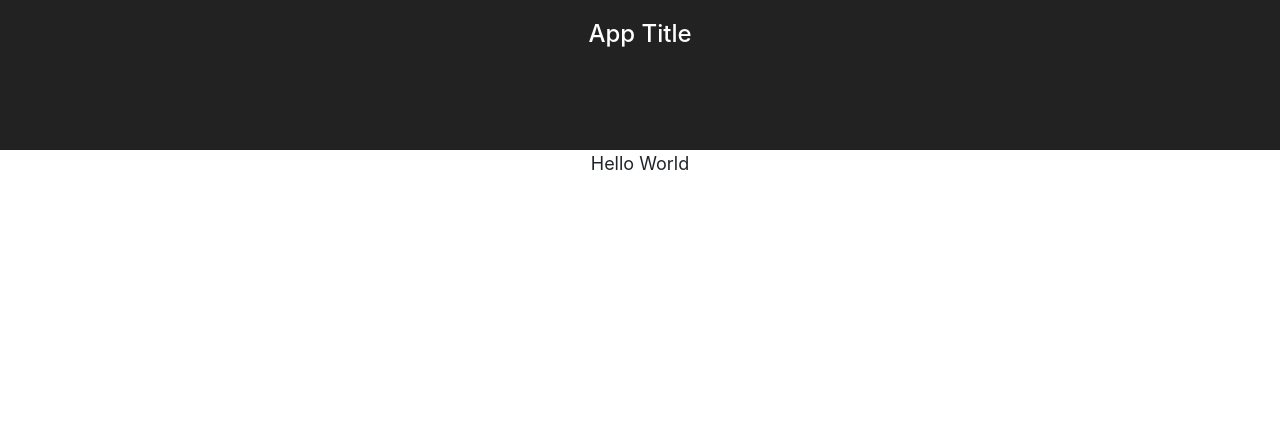
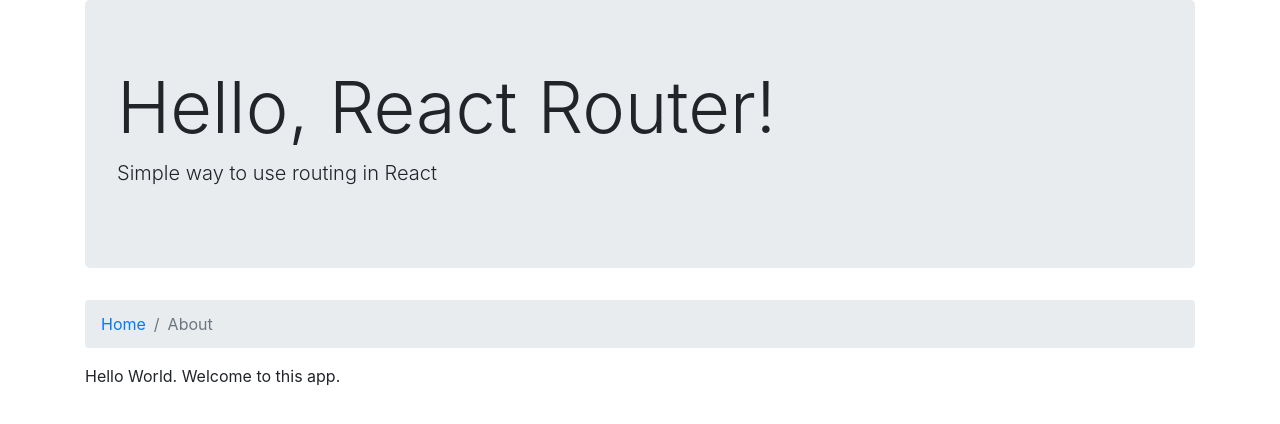
Before and after one commit to republicvirgo/hello-react-1, a React (Create React App) app in the folder app-routed/: page / in a window 1280 px wide. Shown: the top 424 px of the page. Built offline with nearby package versions, Linux system fonts and the light colour scheme.

Commit message:
Layout the homepage

```diff
--- a/app-routed/src/App.js
+++ b/app-routed/src/App.js
@@ -1,17 +1,36 @@
 import React, { Component } from "react"
+import { Container, Row, Col } from "reactstrap"
+import { Jumbotron, Button } from "reactstrap"
+import { Breadcrumb, BreadcrumbItem } from "reactstrap"
+
 import "bootstrap/dist/css/bootstrap.min.css"
 
-class App extends Component {
+export default class App extends Component {
   render() {
     return (
-      <div className="App">
-        <header className="App-header">
-          <h1 className="App-title">App Title</h1>
-        </header>
-        <p className="App-intro">Hello World</p>
-      </div>
+      <Container>
+        <Row>
+          <Col>
+            <Jumbotron>
+              <h1 className="display-3">Hello, React Router!</h1>
+              <p className="lead">Simple way to use routing in React</p>
+            </Jumbotron>
+          </Col>
+        </Row>
+        <Row>
+          <Col>
+            <Breadcrumb>
+              <BreadcrumbItem>
+                <a href="#">Home</a>
+              </BreadcrumbItem>
+              <BreadcrumbItem active>About</BreadcrumbItem>
+            </Breadcrumb>
+          </Col>
+        </Row>
+        <Row>
+          <Col>Hello World. Welcome to this app.</Col>
+        </Row>
+      </Container>
     )
   }
 }
-
-export default App
```
